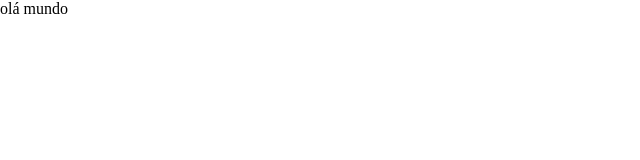
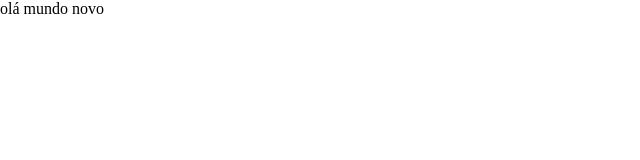
Before and after one commit to C1sc0K1d/Web_Application_TCC, an Angular app: page / in a window 1280 px wide. Shown: the top 160 px of the page, without its empty margins (0-640 px from the left). Built offline with nearby package versions, Linux system fonts and the light colour scheme.

Commit message:
modified:   src/app/app.component.html

```diff
--- a/src/app/app.component.html
+++ b/src/app/app.component.html
@@ -1,3 +1,3 @@
 <div>
-    olá mundo
+    olá mundo novo
 </div>
```
